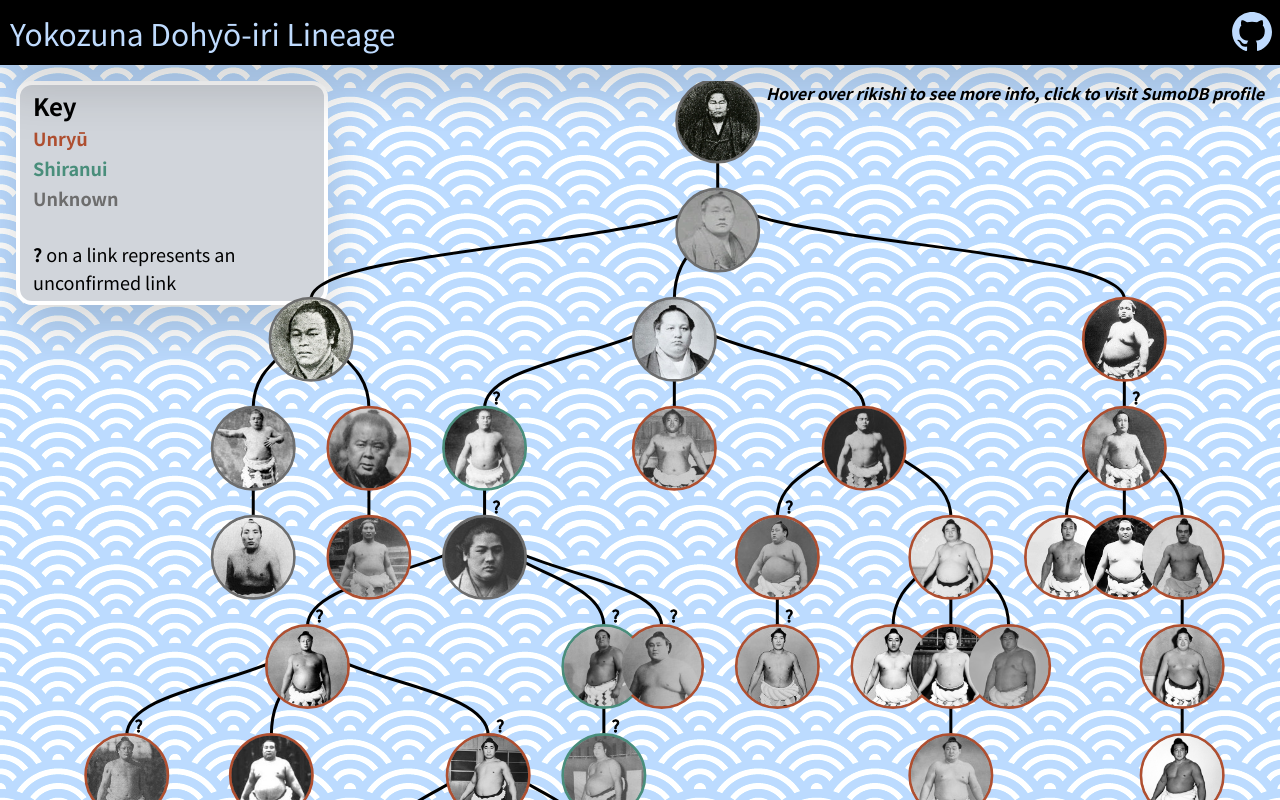
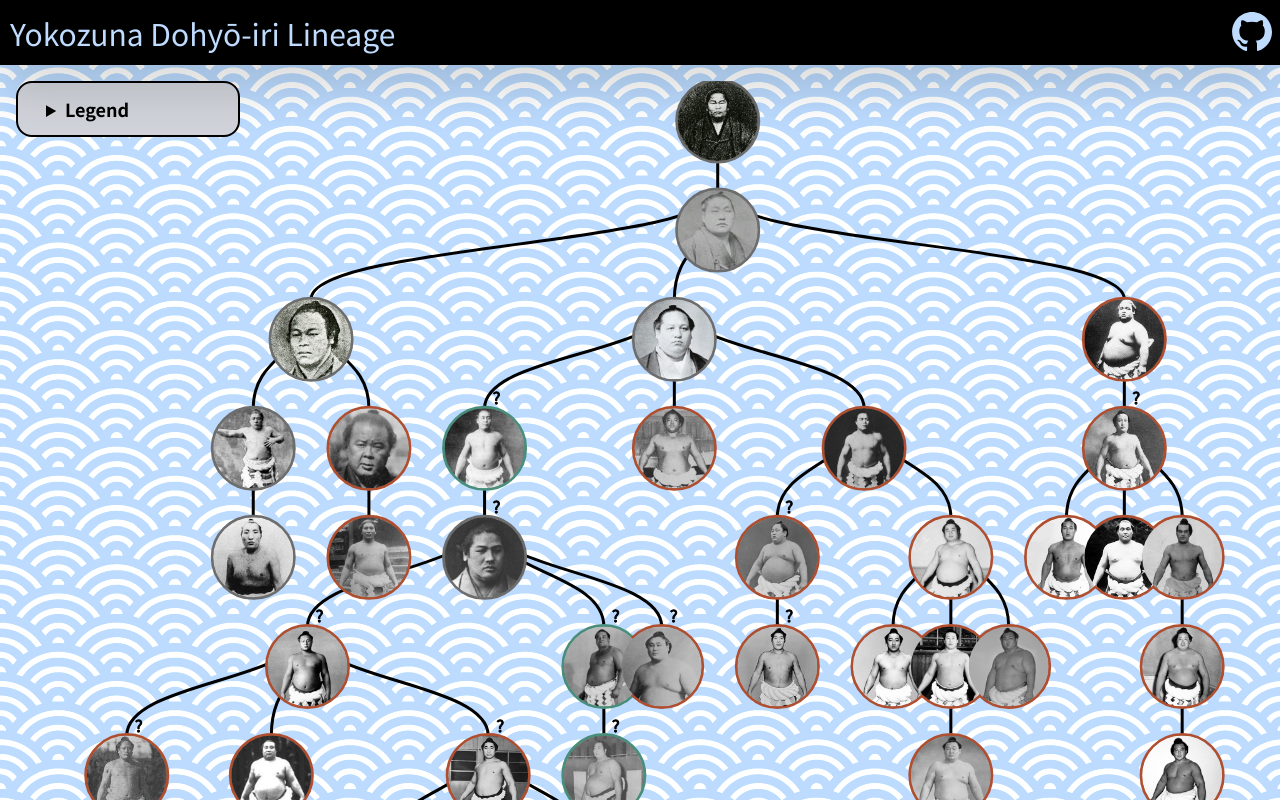
Before and after one commit to bleloch/yokozuna-dohyoiri-lineage, a Svelte app: page / in a window 1280 px wide. Shown: the top 800 px of the page. Built offline with nearby package versions, Linux system fonts and the light colour scheme.

Commit message:
Improve legend styling
Improve legend styling

Improve legend styling

```diff
--- a/src/Graph.svelte
+++ b/src/Graph.svelte
@@ -39,6 +39,7 @@
             .style("position", "absolute")
             .style("opacity", 0)
             .attr("class", "tooltip")
+            .attr("z-index", 100)
             .style("background-color", "lightgray")
             .style("border", "solid")
             .style("border-width", "2px")
@@ -144,45 +145,31 @@
 </script>
 
 <div class="grid">
-    <div class="p-4 col-start-1 row-start-1 drop-shadow-2xl -z-50">
-        <div class="bg-gray-300 w-1/4 border-solid border-4 border-white pl-2 rounded-2xl">
-            <div class="p-1">
-                <table>
-                    <thead>
-                    <tr>
-                        <td class="text-2xl font-bold">Key</td>
-                    </tr>
-                    </thead>
-                    <tbody>
-                    <tr>
-                        <td class="text-lg font-bold color-unryu">Unryū</td>
-                    </tr>
-                    <tr>
-                        <td class="text-lg font-bold color-shiranui">Shiranui</td>
-                    </tr>
-                    <tr>
-                        <td class="text-lg font-bold color-unknown">Unknown</td>
-                    </tr>
-                    <tr>
-                        <td><br></td>
-                    </tr>
-                    <tr>
-                        <td class="text-lg"><strong>?</strong> on a link represents an unconfirmed link</td>
-                    </tr>
-                    </tbody>
-                </table>
-            </div>
-        </div>
+<!--  -->
+    <div id="graph-container" class="col-start-1 row-start-1 p-4 grid place-items-center">
+        <svg id="graph"></svg>
     </div>
 
-    <div class="p-4 col-start-1 row-start-1 -z-50">
-        <div class="text-right font-bold italic">
-            <p>Hover over rikishi to see more info, click to visit SumoDB profile</p>
-        </div>
-    </div>
+    <div class="p-4 col-start-1 row-start-1 w-1/5">
+        <details class="bg-gray-300 duration-300 border-solid border-2 border-black pl-2 rounded-2xl">
+            <summary class="bg-inherit px-5 py-3 text-lg font-bold cursor-pointer">
+                Legend
+            </summary>
+            <div class="p-1">
+                <div class="text-md font-bold">Style</div>
+                <div class="text-md color-unryu">Unryū</div>
+                <div class="text-md color-shiranui">Shiranui</div>
+                <div class="text-md color-unknown">Unknown</div>
+                <br>
+                <div class="text-md font-bold">Notes</div>
+                <div class="text-md"><strong>?</strong> represents an unconfirmed link</div>
+                <br>
+                <div class="text-md font-bold">Actions</div>
+                <div class="text-md">Hover over rikishi to read more</div>
+                <div class="text-md">Click to visit SumoDB profile</div>
 
-    <div id="graph-container" class="col-start-1 row-start-1 p-4 grid place-items-center">
-        <svg id="graph"></svg>
+            </div>
+        </details>
     </div>
 </div>
 
```
